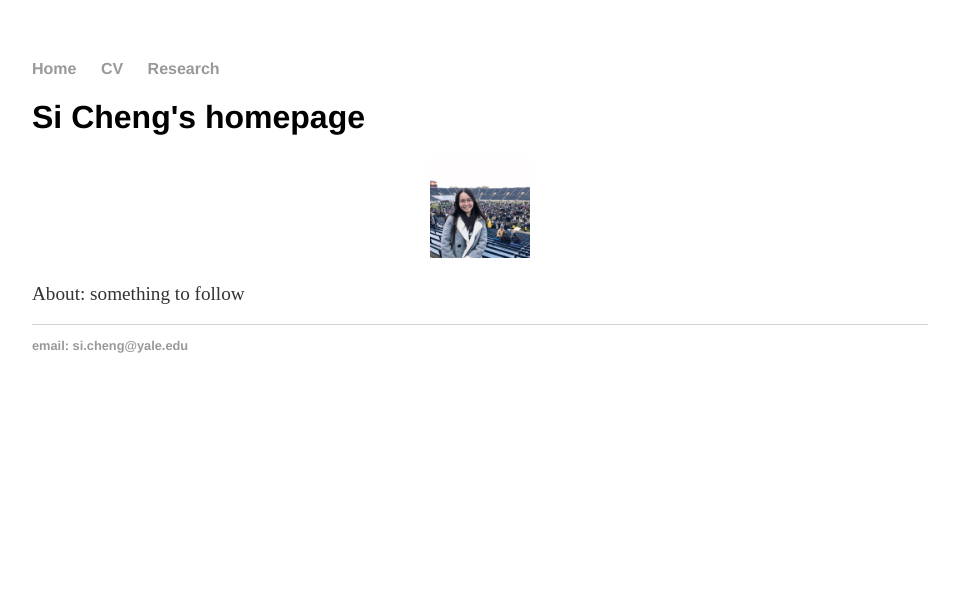
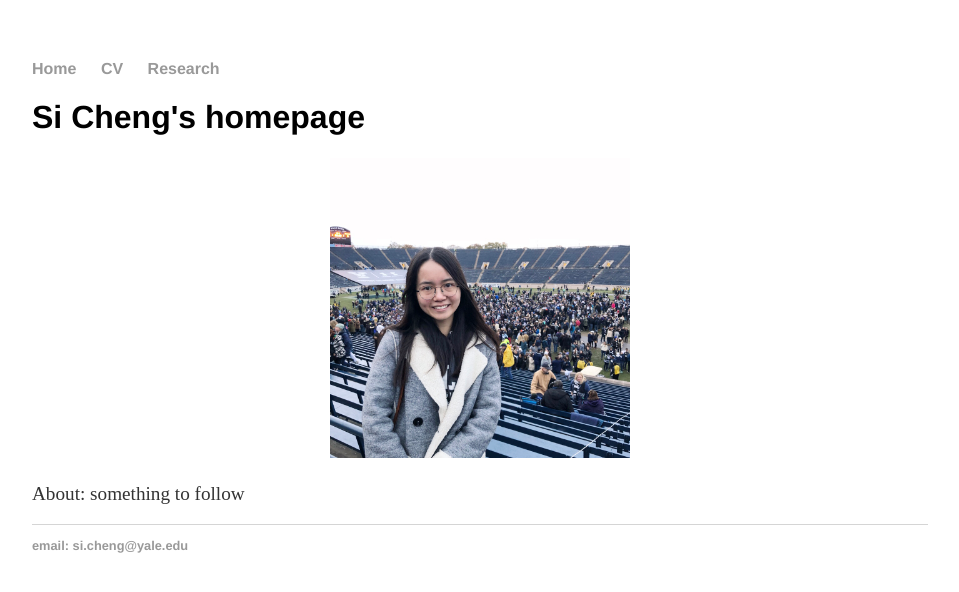
Before and after one commit to chengs94/chengs94.github.io, a Jekyll site: the page built from index.html, in a window 1280 px wide. Shown: the top 592 px of the page, without its empty margins (160-1119 px from the left). Built offline with Jekyll 4.4.1, drawn with Linux system fonts in a browser that asks for light colours.

Commit message:
Update index.html

```diff
--- a/index.html
+++ b/index.html
@@ -4,6 +4,6 @@ title: Si Cheng's Homepage
 ---
 <div class="blurb">
 	<h1>Si Cheng's homepage</h1>
-	<p align="center"><img src="profile_photo.jpg" width="100" height="100"></p>
+	<p align="center"><img src="profile_photo.jpg" width="300" height="300"></p>
 	<p align="left">About: something to follow</a></p>
 </div><!-- /.blurb -->
```
